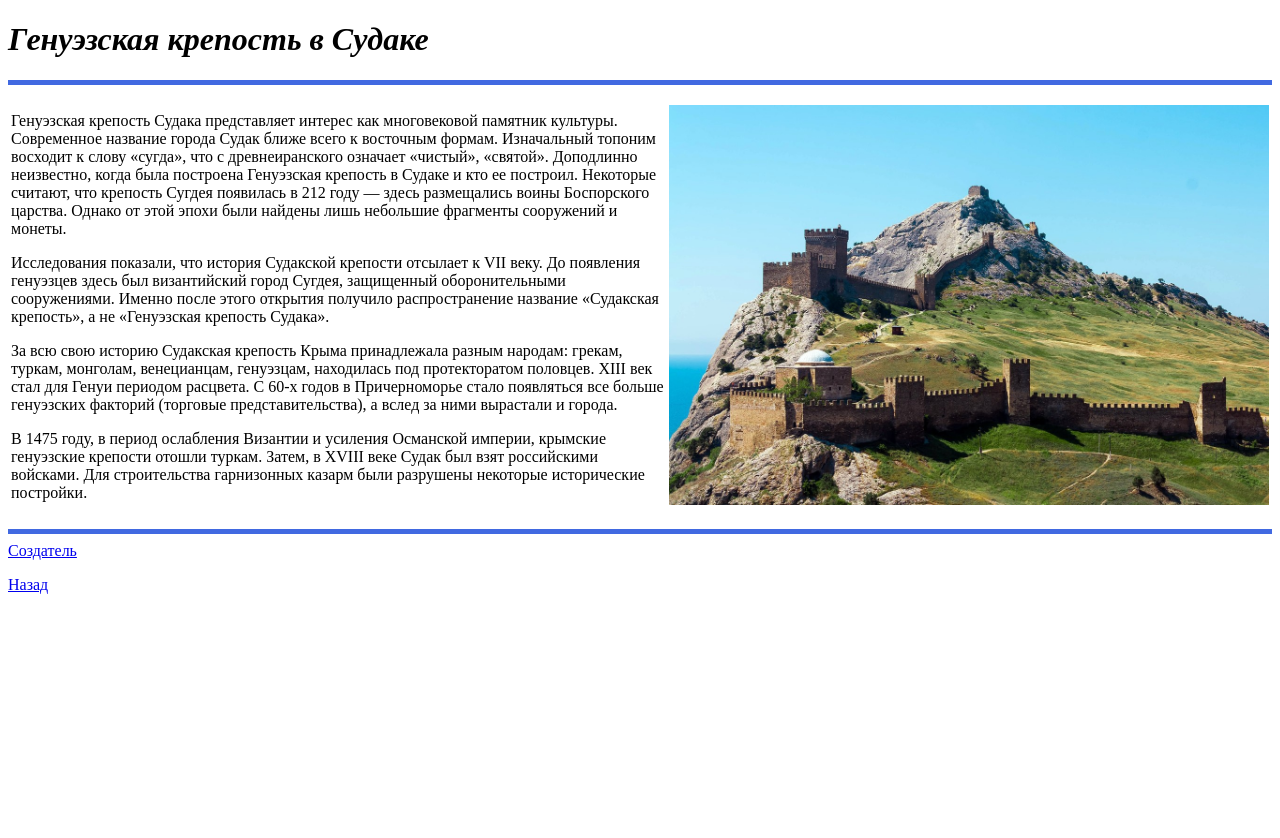
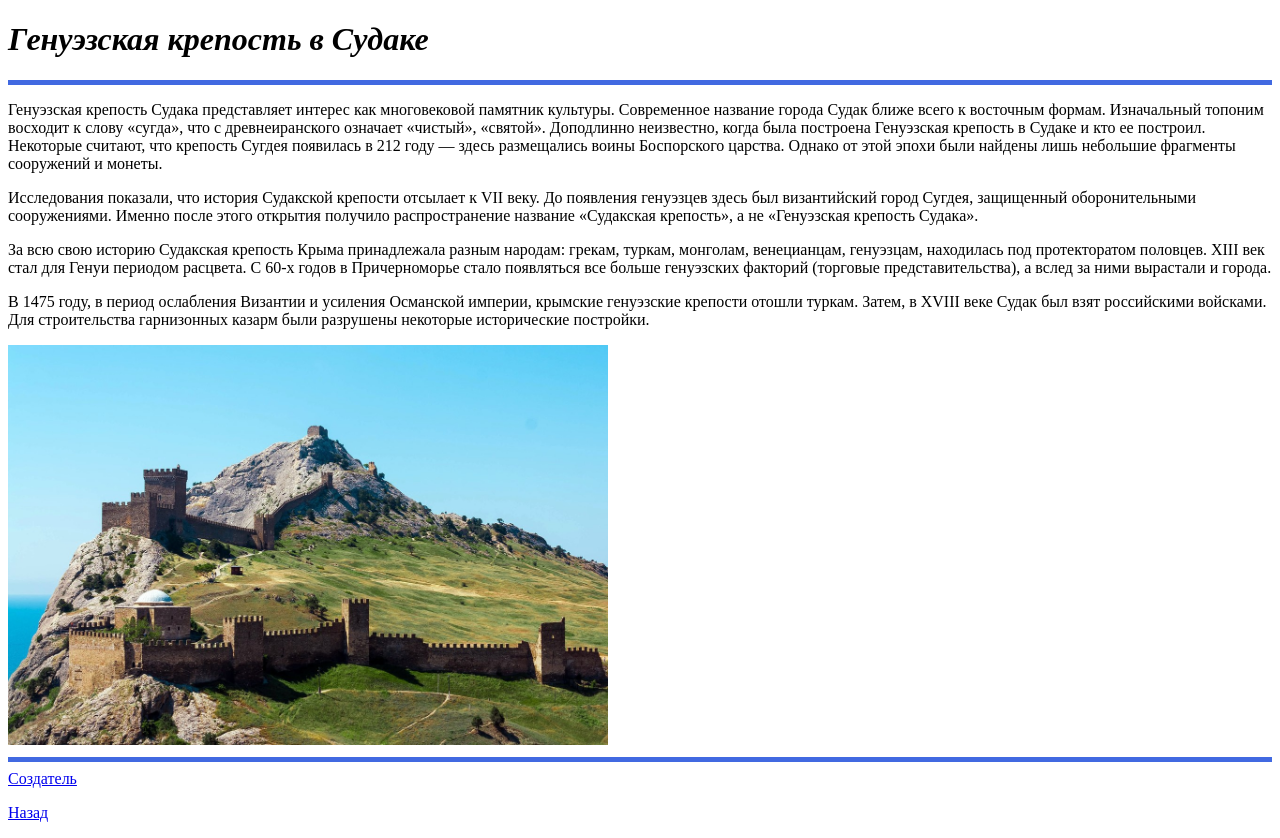
Before and after one commit to Kobalt59/s, a plain HTML site: page Genyezskaya_krepost.html in a window 1280 px wide. Before the commit the page ends 800 px from the top, so only its background shows below. Drawn offline with Linux system fonts and the light colour scheme.

Commit message:
Update Genyezskaya_krepost.html

```diff
--- a/Genyezskaya_krepost.html
+++ b/Genyezskaya_krepost.html
@@ -3,20 +3,19 @@
     <head>
         <title>Генуэзская крепость в Судаке</title>
         <meta charset="UTF-8">
-
+        <link href="styles.css" rel="stylesheet" />
     </head>
     <body>
+        <div class="cont">
         <h1><em>Генуэзская крепость в Судаке</em></h1>
         <hr size="5" noshade color="RoyalBlue" />
-        <table>
-            <td><p>Генуэзская крепость Судака представляет интерес как многовековой памятник культуры. Современное название города Судак ближе всего к восточным формам. Изначальный топоним восходит к слову «сугда», что с древнеиранского означает «чистый», «святой». Доподлинно неизвестно, когда была построена Генуэзская крепость в Судаке и кто ее построил. Некоторые считают, что крепость Сугдея появилась в 212 году — здесь размещались воины Боспорского царства. Однако от этой эпохи были найдены лишь небольшие фрагменты сооружений и монеты.</p>
+        <div class="t"><p>Генуэзская крепость Судака представляет интерес как многовековой памятник культуры. Современное название города Судак ближе всего к восточным формам. Изначальный топоним восходит к слову «сугда», что с древнеиранского означает «чистый», «святой». Доподлинно неизвестно, когда была построена Генуэзская крепость в Судаке и кто ее построил. Некоторые считают, что крепость Сугдея появилась в 212 году — здесь размещались воины Боспорского царства. Однако от этой эпохи были найдены лишь небольшие фрагменты сооружений и монеты.</p>
 <p>Исследования показали, что история Судакской крепости отсылает к VII веку. До появления генуэзцев здесь был византийский город Сугдея, защищенный оборонительными сооружениями. Именно после этого открытия получило распространение название «Судакская крепость», а не «Генуэзская крепость Судака».</p>
 <p>За всю свою историю Судакская крепость Крыма принадлежала разным народам: грекам, туркам, монголам, венецианцам, генуэзцам, находилась под протекторатом половцев. XIII век стал для Генуи периодом расцвета. С 60-х годов в Причерноморье стало появляться все больше генуэзских факторий (торговые представительства), а вслед за ними вырастали и города.</p>
-<p>В 1475 году, в период ослабления Византии и усиления Османской империи, крымские генуэзские крепости отошли туркам. Затем, в XVIII веке Судак был взят российскими войсками. Для строительства гарнизонных казарм были разрушены некоторые исторические постройки.</p></td>
-            <td><img src="licensed-image5.jpg" height="400"></td>
-        </table>
+<p>В 1475 году, в период ослабления Византии и усиления Османской империи, крымские генуэзские крепости отошли туркам. Затем, в XVIII веке Судак был взят российскими войсками. Для строительства гарнизонных казарм были разрушены некоторые исторические постройки.</p></div>
+            <img src="licensed-image5.jpg" height="400px" class:"p"></div>
         <hr size="5" noshade color="RoyalBlue" />
         <a href="https://vk.com/grandspase" target="_blank">Создатель</a>
-        <p><a href="site.html">Назад</a></p>
+        <p><a href="index.html">Назад</a></p>
     </body>
 </html>
```
